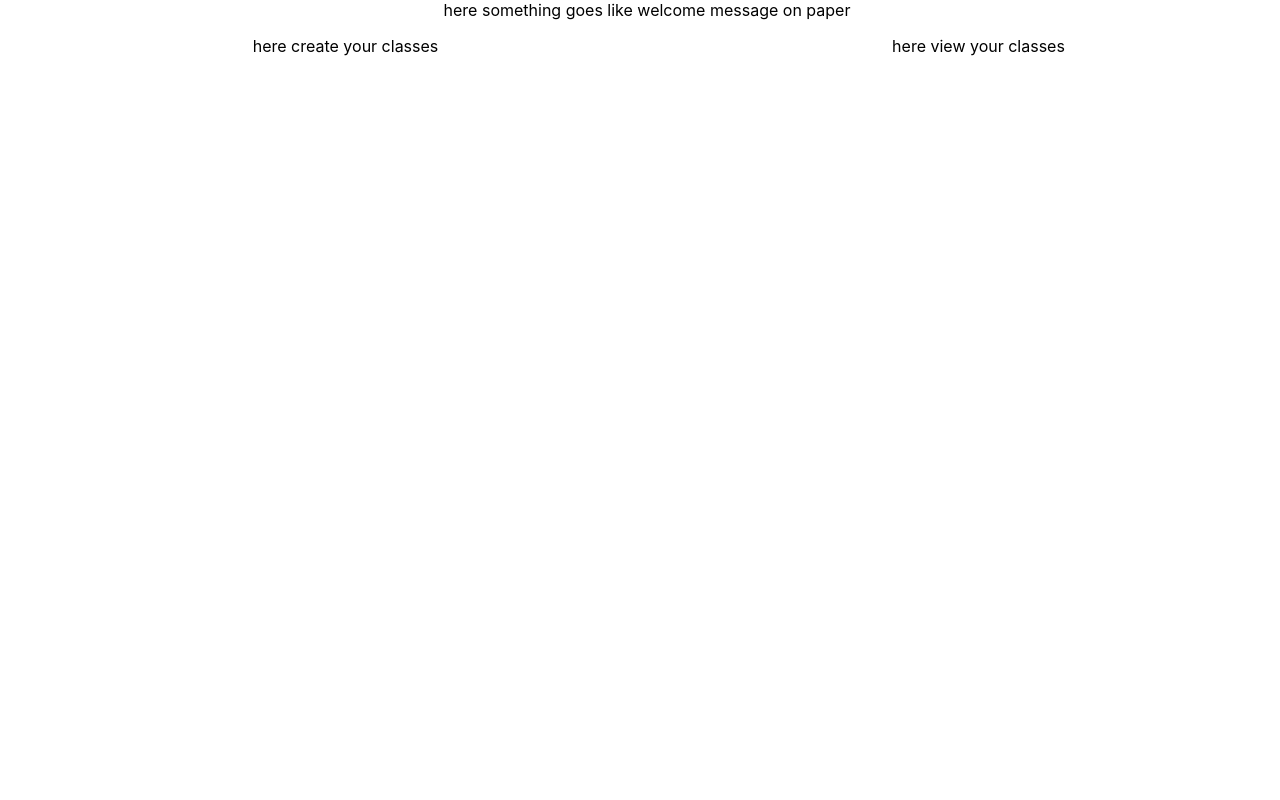
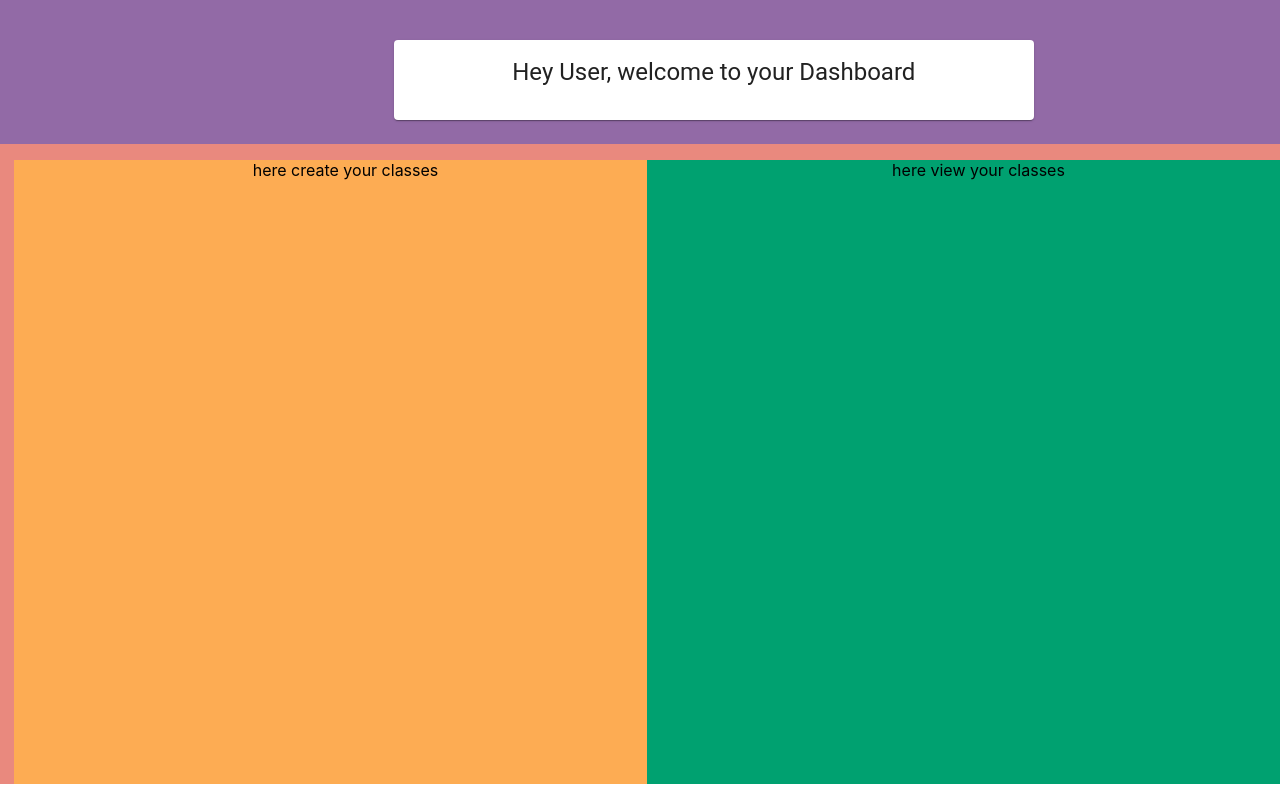
Before and after one commit to mpadel78/frontend-square-hackathon, a React (Create React App) app: page / in a window 1280 px wide. Built offline with nearby package versions, Linux system fonts and the light colour scheme.

Commit message:
Styled the welcome component and Worked on welcoming the user

```diff
--- a/src/components/Welcome.js
+++ b/src/components/Welcome.js
@@ -3,6 +3,8 @@ import Box from "@mui/material/Box";
 import Paper from "@mui/material/Paper";
 import Grid from "@mui/material/Grid";
 import Card from "@mui/material/Card";
+
+import Typography from "@mui/material/Typography";
 
 function Welcome() {
   return (
@@ -15,12 +17,23 @@ function Welcome() {
           lg={12}
           style={{
             textAlign: "center",
-
+            backgroundColor: "#926AA6",
             paddingLeft: "30px",
-            height: "100%",
+            height: "20vh",
           }}
         >
-          here something goes like welcome message on paper
+          <Paper
+            style={{
+              marginTop: "5vh",
+              marginLeft: "30%",
+              width: "50vw",
+              height: "10vh",
+            }}
+          >
+            <Typography variant="h5" style={{ padding: "2vh" }}>
+              Hey User, welcome to your Dashboard
+            </Typography>
+          </Paper>
         </Grid>
         <Grid
           item
@@ -30,9 +43,9 @@ function Welcome() {
           lg={12}
           style={{
             textAlign: "center",
-
+            backgroundColor: "#E9897E",
             paddingLeft: "30px",
-            height: "100%",
+            height: "80vh",
           }}
         >
           <Grid
@@ -42,8 +55,9 @@ function Welcome() {
             lg={6}
             style={{
               textAlign: "center",
+              backgroundColor: "#FDAC53",
+              paddingLeft: "30px",
 
-              paddingLeft: "30px",
               height: "100%",
             }}
           >
@@ -57,7 +71,7 @@ function Welcome() {
             lg={6}
             style={{
               textAlign: "center",
-
+              backgroundColor: "#00A170",
               paddingLeft: "30px",
               height: "100%",
             }}
```
Also changed, not shown: src/components/CreateClass.js (+7 -0 lines), src/components/ViewMyClass.js (+7 -0 lines).
